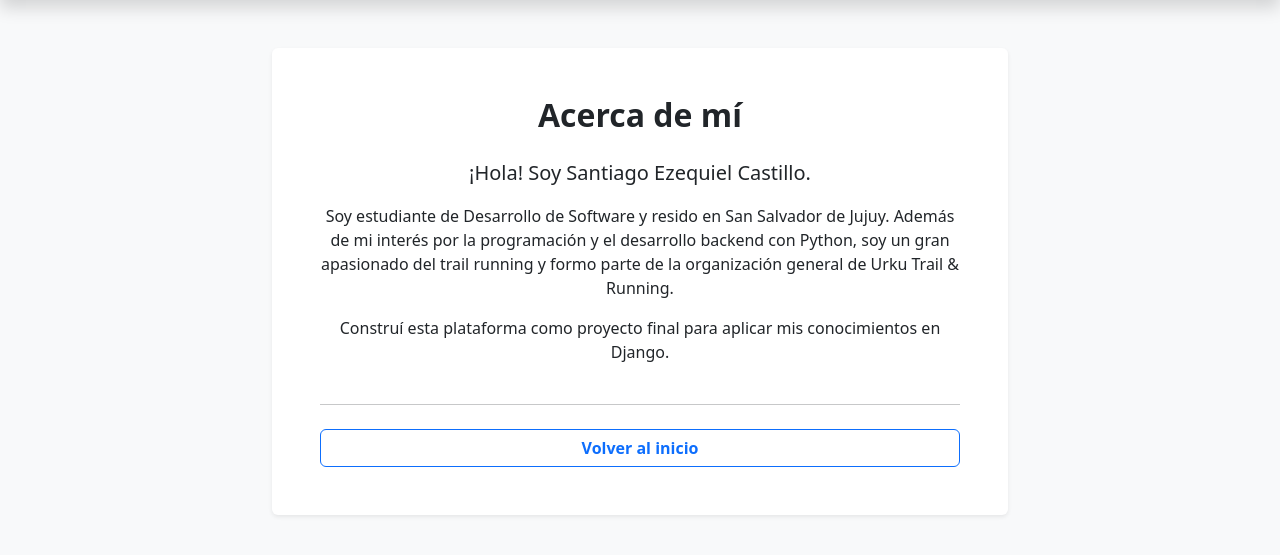
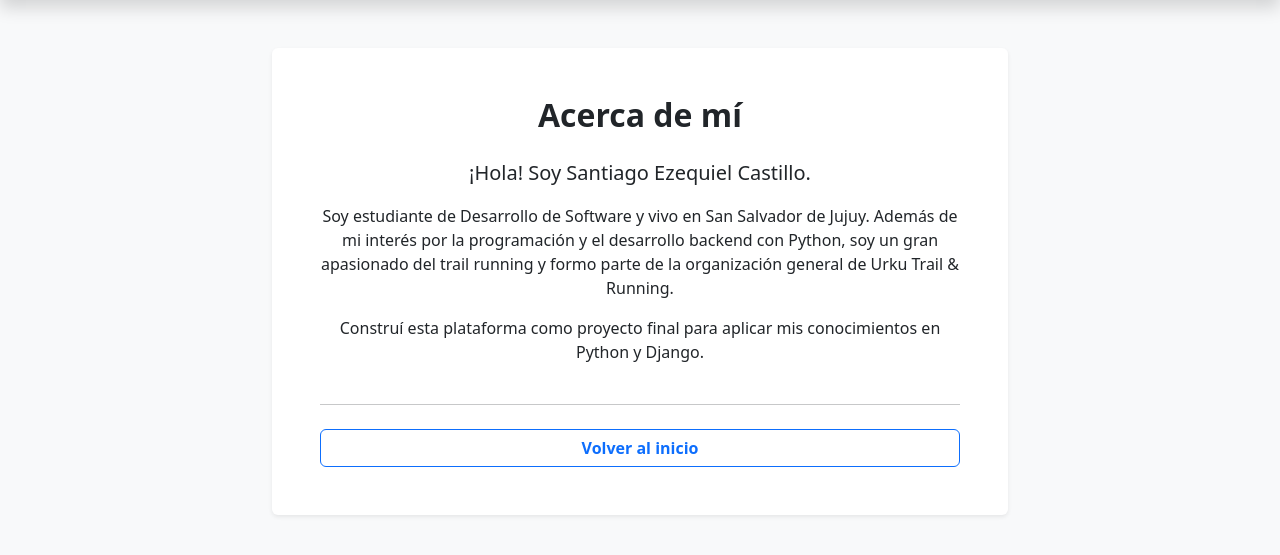
Before and after one commit to SantiCas17/Blog-Django, a Django app: page /acerca-de/ in a window 1280 px wide. Shown: the part 56-611 px from the top of the page. Run offline with Django 5.2, Linux system fonts and the light colour scheme.

Commit message:
Refine wording in about and login templates
Minor copy edits in templates: updated phrasing in acerca_de.html ("resido" -> "vivo" and added "Python" to the tech stack) and adjusted the registration link text in login.html ("Registrate acá" -> "Create una acá"). Text-only changes to improve clarity and consistency.

```diff
--- a/blogweb/templates/blogweb/acerca_de.html
+++ b/blogweb/templates/blogweb/acerca_de.html
@@ -6,8 +6,8 @@
         <div class="card shadow-sm border-0 p-5 text-center">
             <h2 class="fw-bold mb-4">Acerca de mí</h2>
             <p class="lead">¡Hola! Soy Santiago Ezequiel Castillo.</p>
-            <p>Soy estudiante de Desarrollo de Software y resido en San Salvador de Jujuy. Además de mi interés por la programación y el desarrollo backend con Python, soy un gran apasionado del trail running y formo parte de la organización general de Urku Trail & Running.</p>
-            <p>Construí esta plataforma como proyecto final para aplicar mis conocimientos en Django.</p>
+            <p>Soy estudiante de Desarrollo de Software y vivo en San Salvador de Jujuy. Además de mi interés por la programación y el desarrollo backend con Python, soy un gran apasionado del trail running y formo parte de la organización general de Urku Trail & Running.</p>
+            <p>Construí esta plataforma como proyecto final para aplicar mis conocimientos en Python y Django.</p>
             <hr class="my-4">
             <a href="{% url 'lista_posteos' %}" class="btn btn-outline-primary fw-bold">Volver al inicio</a>
         </div>
--- a/blogweb/templates/blogweb/login.html
+++ b/blogweb/templates/blogweb/login.html
@@ -12,7 +12,7 @@
                     <button type="submit" class="btn btn-primary w-100 mt-3 fw-bold">Ingresar</button>
                 </form>
                 <div class="text-center mt-4 border-top pt-3">
-                    <p class="text-muted mb-0">¿No tenés cuenta? <a href="{% url 'registro' %}" class="text-decoration-none fw-bold">Registrate acá</a>.</p>
+                    <p class="text-muted mb-0">¿No tenés cuenta? <a href="{% url 'registro' %}" class="text-decoration-none fw-bold">Create una acá</a>.</p>
                 </div>
             </div>
         </div>
```
